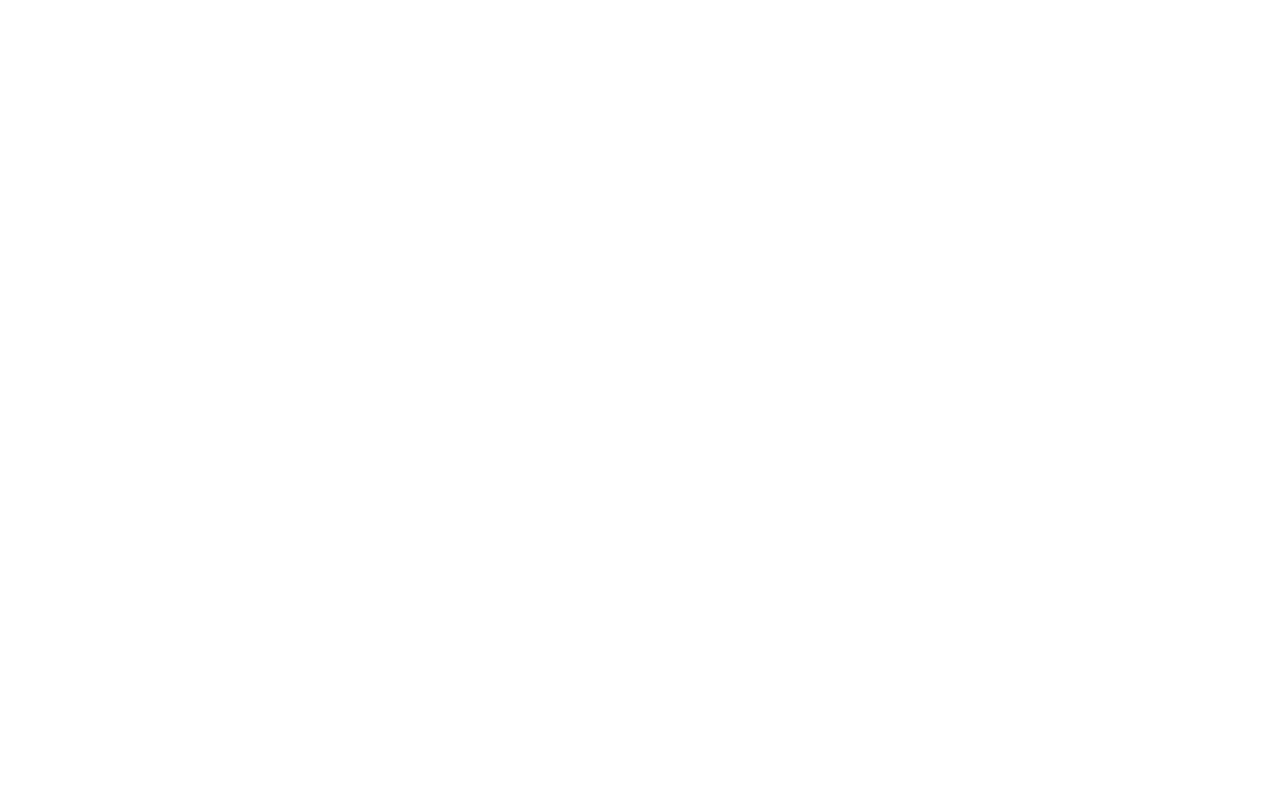
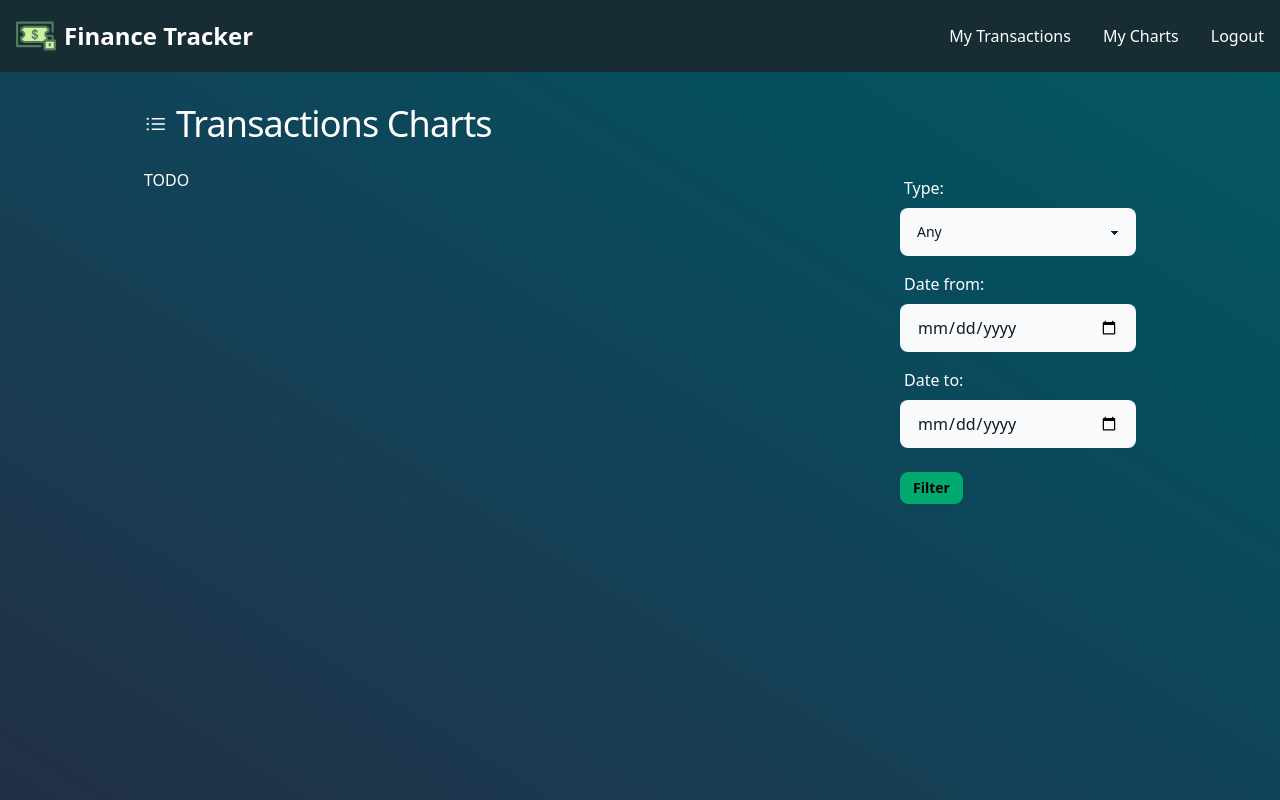
Before and after one commit to ark948/django-htmx-finance-app, a Django app: page /transactions-charts in a window 1280 px wide. Before the commit the page is empty. Run offline with Django 5.2, Linux system fonts and the light colour scheme; the visitor is signed in with stand-in values (Sample User, id 1); data that the repository does not hold is empty; some libraries are stand-ins or nearby versions.

Commit message:
UI improvements before adding charts

```diff
--- a/backend/templates/tracker/charts.html
+++ b/backend/templates/tracker/charts.html
@@ -0,0 +1,21 @@
+{% extends "base.html" %}
+
+
+{% block title %}
+    Transactions Charts
+{% endblock title %}
+
+
+{% block content %}
+    <div class="relative overflow-x-auto text-white" id="transaction-block">
+        <h1 class="mt-4 mb-6 text-2xl leading-none tracking-tight text-white md:text-3xl lg:text-4xl flex items-center mb-4">
+            <svg xmlns="http://www.w3.org/2000/svg" fill="none" viewBox="0 0 24 24" stroke-width="1.5" stroke="currentColor" class="w-6 h-6 me-2">
+                <path stroke-linecap="round" stroke-linejoin="round" d="M8.25 6.75h12M8.25 12h12m-12 5.25h12M3.75 6.75h.007v.008H3.75V6.75Zm.375 0a.375.375 0 1 1-.75 0 .375.375 0 0 1 .75 0ZM3.75 12h.007v.008H3.75V12Zm.375 0a.375.375 0 1 1-.75 0 .375.375 0 0 1 .75 0Zm-.375 5.25h.007v.008H3.75v-.008Zm.375 0a.375.375 0 1 1-.75 0 .375.375 0 0 1 .75 0Z" />
+            </svg>
+            Transactions Charts
+        </h1>
+        {% include 'tracker/partials/charts-container.html' %}
+        {% block custom_list %}
+        {% endblock custom_list %}
+    </div>
+{% endblock content %}
--- /dev/null
+++ b/backend/templates/tracker/partials/charts-container.html
@@ -0,0 +1,48 @@
+{% load widget_tweaks %}
+
+
+<!-- Define Grid container div -->
+<div class="flex flex-col-reverse md:grid md:grid-cols-4 md:gap-4" id="charts-container">
+
+    <!-- 3/4 cols for the table of transactions -->
+    <div class="col-span-3">
+        TODO
+    </div>
+
+    <!-- 1/4 cols for the filter form -->
+    <div class="col-span-1">
+        <form hx-get="{% url 'tracker:transactions-charts' %}"
+            hx-target="#charts-container"
+            hx-swap="outerHTML"
+            id="filterform">
+
+            <div class="mb-2 form-control">
+                {{ filter.form.transaction_type|add_label_class:"label text-white" }}
+                {% render_field filter.form.transaction_type class="select bg-gray-50 text-gray-900" %}
+            </div>
+
+            <div class="mb-2 form-control">
+                {{ filter.form.start_date|add_label_class:"label text-white" }}
+                {% render_field filter.form.start_date class="input bg-gray-50 text-gray-900" %}
+            </div>
+
+            <div class="mb-2 form-control">
+                {{ filter.form.end_date|add_label_class:"label text-white" }}
+                {% render_field filter.form.end_date class="input bg-gray-50 text-gray-900" %}
+            </div>
+
+            <div class="mb-4 form-control">
+                {% render_field filter.form.category class="text-green-500 border-grey-300 rounded focus:ring-green-500" %}
+            </div>
+
+            <button class="btn btn-success btn-sm">
+                Filter
+            </button>
+        </form>
+    </div>
+</div>
+
+
+<span id="spinner" class="loading loading-spinner loading-lg htmx-indicator">
+
+</span>
--- a/backend/templates/tracker/partials/navbar.html
+++ b/backend/templates/tracker/partials/navbar.html
@@ -15,6 +15,20 @@
         <ul class="font-medium flex flex-col p-4 md:p-0 my-1 md:my-2 rounded-lg md:flex-row md:space-x-8">
 
         {% if user.is_authenticated %}
+            <li>
+                <a href="{% url 'tracker:transactions-list' %}"
+                    class="block py-2 pl-3 pr-4 text-white rounded md:p-0"
+                    aria-current="page">
+                        My Transactions
+                </a>
+            </li>
+            <li>
+                <a href="{% url 'tracker:transactions-charts' %}"
+                    class="block py-2 pl-3 pr-4 text-white rounded md:p-0"
+                    aria-current="page">
+                        My Charts
+                </a>
+            </li>
             <li>
                 <a href="{% url 'account_logout' %}"
                     class="block py-2 pl-3 pr-4 text-white rounded md:p-0"
--- a/backend/tracker/views.py
+++ b/backend/tracker/views.py
@@ -146,5 +146,11 @@
 
 @login_required
 def transactions_charts(request: HttpRequest):
-    context = {}
+    transaction_filter = TransactionFilter(
+        request.GET,
+        queryset=Transaction.objects.filter(user=request.user).select_related('category')
+    )
+    context = {
+        'filter': transaction_filter
+    }
     return render(request, "tracker/charts.html", context)
```
